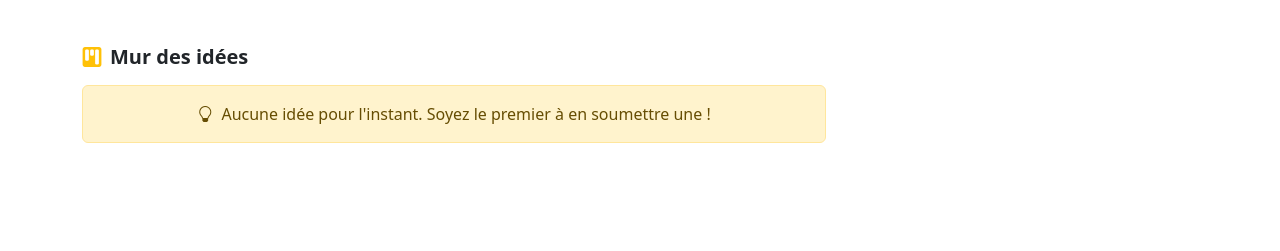
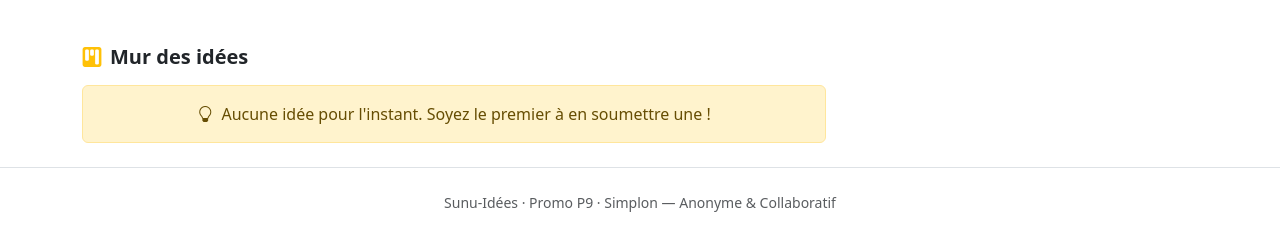
Before and after one commit to fassa108/sunu_idee_v3, a website built with Vite: page index.html in a window 1280 px wide. Shown: the part 277-528 px from the top of the page. Built offline with nearby package versions, Linux system fonts and the light colour scheme; some packages are replaced by stand-ins of ours; no server answers; the database is empty.

Commit message:
Correction ajout footer

```diff
--- a/index.html
+++ b/index.html
@@ -170,6 +170,9 @@
         <p class="fw-bold">Catégorisation IA en cours...</p>
     </div>
 </div>
+<footer class="text-center text-muted py-4 border-top mt-4 small mb-0">
+    Sunu-Idées · Promo P9 · Simplon — Anonyme & Collaboratif
+</footer>
 
 <!-- SCRIPTS -->
 <script src="https://cdn.jsdelivr.net/npm/bootstrap@5.3.8/dist/js/bootstrap.bundle.min.js"></script>
```
